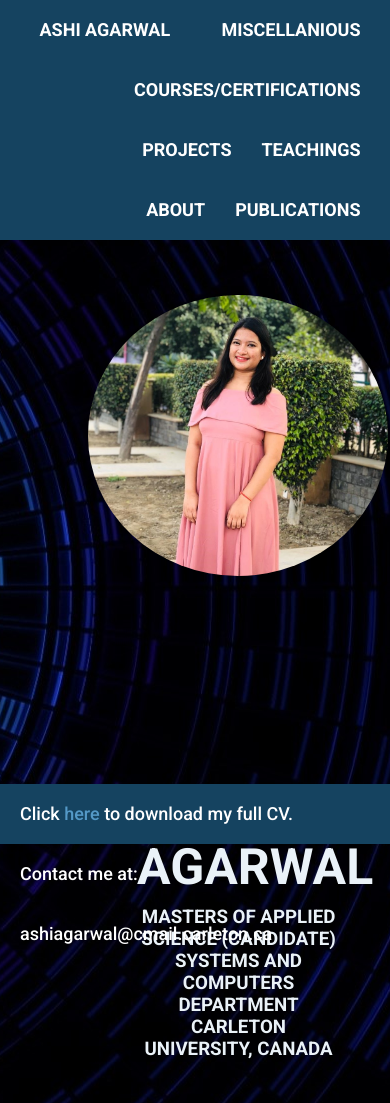
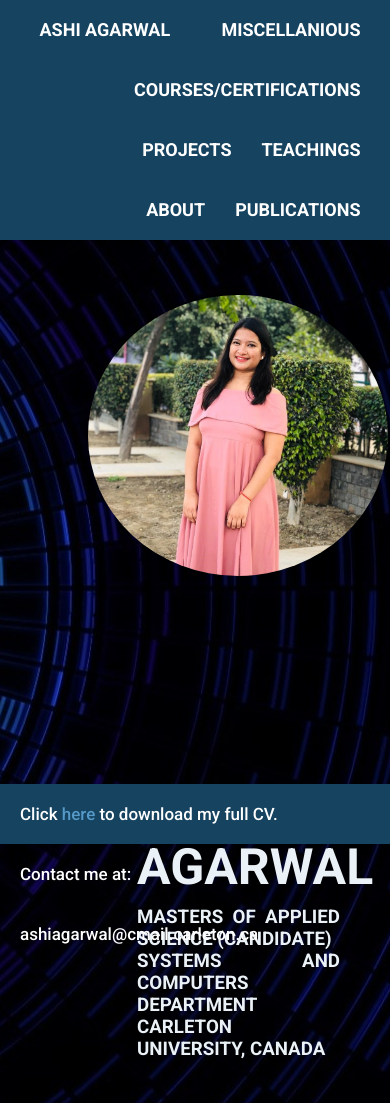
Before and after one commit to AshiAgarwalaa/AshiAgarwalaa.github.io, a plain HTML site: page index.html in a window 390 px wide. Shown: the top 1103 px of the page. Drawn offline with Linux system fonts and the light colour scheme.

Commit message:
some more resizing issues

```diff
--- a/Static/Style/style.css
+++ b/Static/Style/style.css
@@ -277,7 +277,7 @@ font-variant: small-caps;
 
 .footer p{
 	font-weight: 400;
-	font-size: 18px;
+	font-size: 17px;
 	color: #fff;
 	padding-right: 20px;
 	padding-left: 20px;
@@ -293,7 +293,7 @@ font-variant: small-caps;
 	float:center;
 	width:70%;
 	padding:auto;
-	text-align: center;}
+	text-align: justify;}
 }
 
 @media screen and (max-width: 650px){
```
